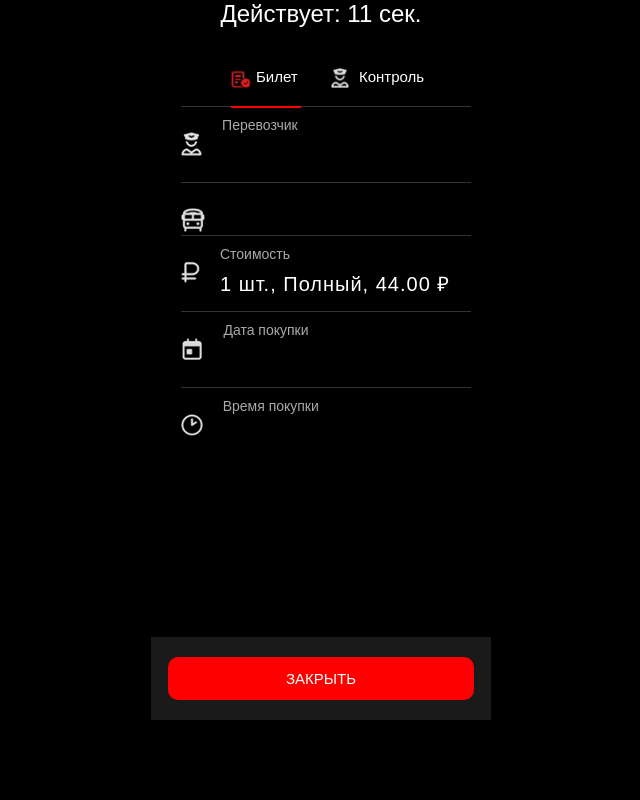
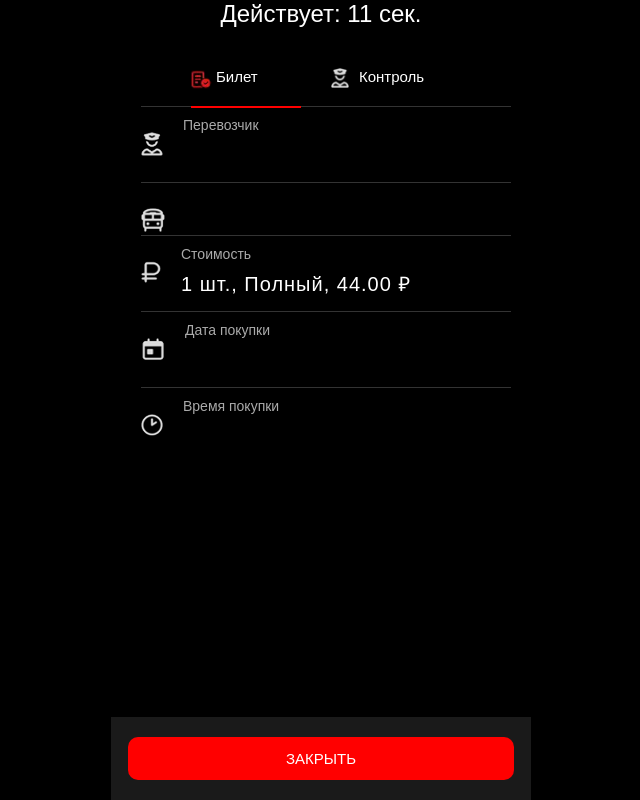
Before and after one commit to bbay71/yatebyalublu, a plain HTML site: page index.html in a window 1280 px wide. Shown: the whole page, without its empty margins (319-959 px from the left). Drawn offline with Linux system fonts and the light colour scheme.

Commit message:
Update index.html

```diff
--- a/index.html
+++ b/index.html
@@ -14,8 +14,8 @@
             display: flex;
             flex-direction: column;
             justify-content: space-between;
-            height: 90vh;
-            max-width: 340px;
+            height: 100vh;
+            max-width: 420px;
             margin: 0 auto;
         }
 
```
